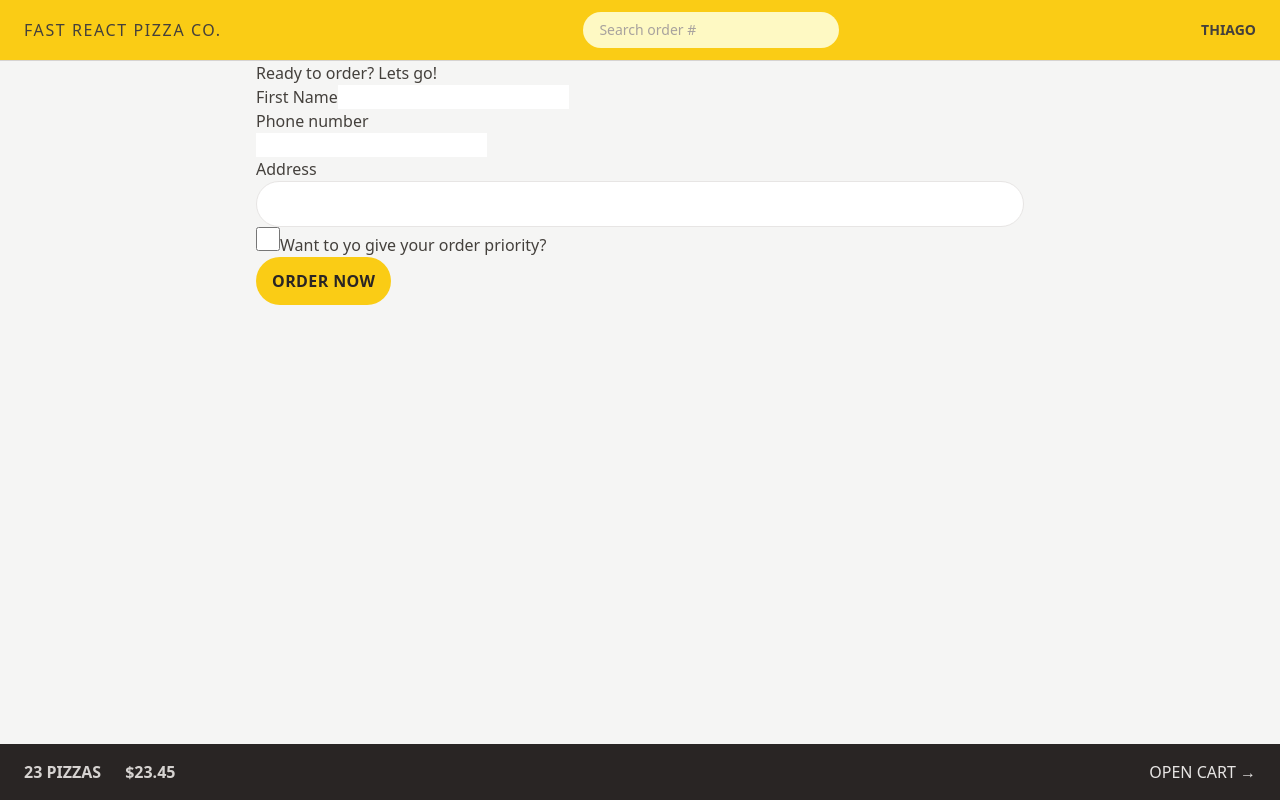
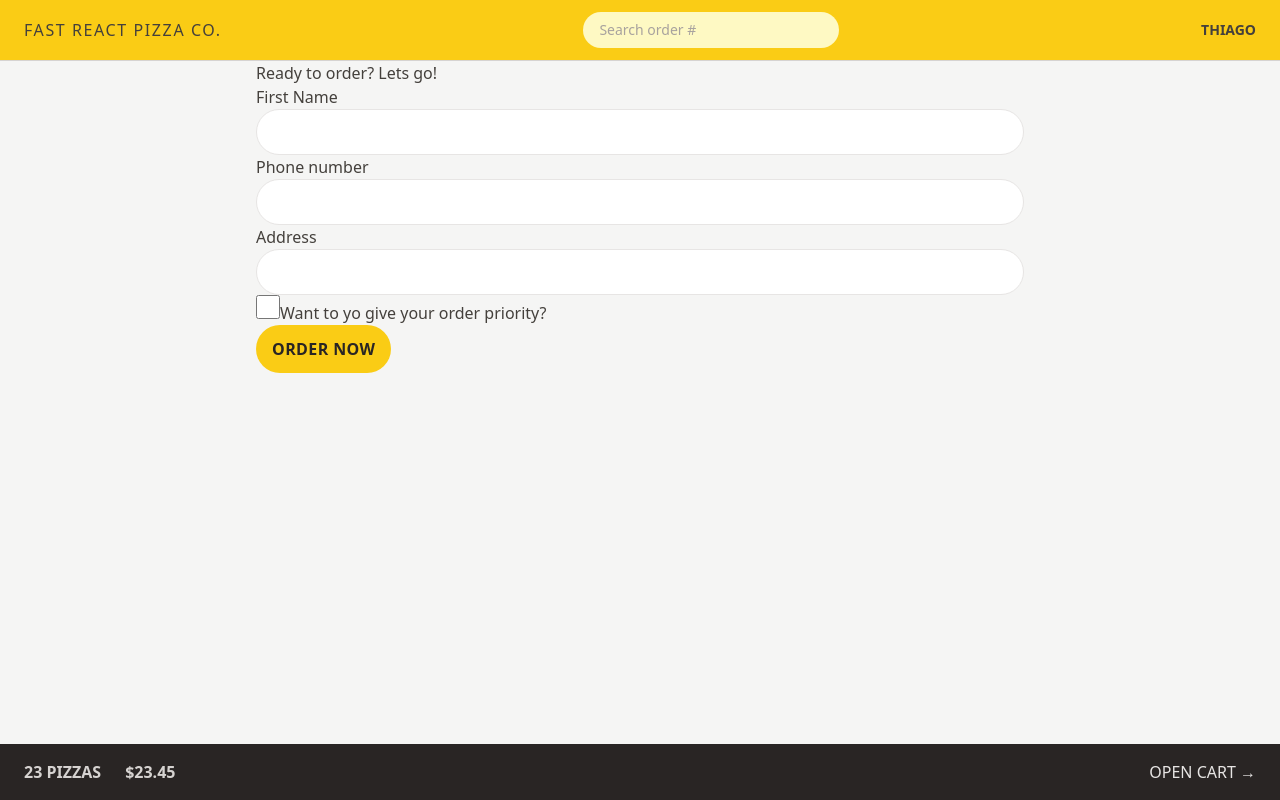
Before and after one commit to thiagopdo/fast-pizza-react, a React (Vite) app: page /order/new in a window 1280 px wide. Built offline with nearby package versions, Linux system fonts and the light colour scheme.

Commit message:
created css class input

```diff
--- a/src/features/order/CreateOrder.jsx
+++ b/src/features/order/CreateOrder.jsx
@@ -50,13 +50,13 @@
       <Form method="POST">
         <div>
           <label>First Name</label>
-          <input type="text" name="customer" required />
+          <input className="input" type="text" name="customer" required />
         </div>
 
         <div>
           <label>Phone number</label>
           <div>
-            <input type="tel" name="phone" required />
+            <input className="input" type="tel" name="phone" required />
           </div>
           {formErrors?.phone && <p>{formErrors.phone}</p>}
         </div>
@@ -64,12 +64,7 @@
         <div>
           <label>Address</label>
           <div>
-            <input
-              className="w-full rounded-full border border-stone-200 px-4 py-2 text-sm transition-all duration-300 focus:outline-none focus:ring focus:ring-yellow-400 md:px-6 md:py-3"
-              type="text"
-              name="address"
-              required
-            />
+            <input className="input" type="text" name="address" required />
           </div>
         </div>
 
--- a/src/index.css
+++ b/src/index.css
@@ -2,41 +2,48 @@
 @tailwind components;
 @tailwind utilities;
 
-/* body {
-  font-family: system-ui, -apple-system, BlinkMacSystemFont, 'Segoe UI', Roboto,
-    Oxygen, Ubuntu, Cantarell, 'Open Sans', 'Helvetica Neue', sans-serif;
-  background-color: #f7f7f7;
-  color: #444;
+@layer components {
+  .input {
+    @apply w-full rounded-full border border-stone-200 px-4 py-2 text-sm transition-all duration-300 focus:outline-none focus:ring focus:ring-yellow-400 md:px-6 md:py-3;
+  }
 }
-
-.layout {
-  display: grid;
-  grid-template-rows: auto 1fr auto;
-  gap: 32px;
-  height: 100dvh;
-} */
 
 /* https://dev.to/afif/i-made-100-css-loaders-for-your-next-project-4eje */
 .loader {
   width: 45px;
   aspect-ratio: 0.75;
   --c: no-repeat linear-gradient(#333 0 0);
-  background: var(--c) 0% 50%, var(--c) 50% 50%, var(--c) 100% 50%;
+  background:
+    var(--c) 0% 50%,
+    var(--c) 50% 50%,
+    var(--c) 100% 50%;
   background-size: 20% 50%;
   animation: loading 1s infinite linear;
 }
 
 @keyframes loading {
   20% {
-    background-position: 0% 0%, 50% 50%, 100% 50%;
+    background-position:
+      0% 0%,
+      50% 50%,
+      100% 50%;
   }
   40% {
-    background-position: 0% 100%, 50% 0%, 100% 50%;
+    background-position:
+      0% 100%,
+      50% 0%,
+      100% 50%;
   }
   60% {
-    background-position: 0% 50%, 50% 100%, 100% 0%;
+    background-position:
+      0% 50%,
+      50% 100%,
+      100% 0%;
   }
   80% {
-    background-position: 0% 50%, 50% 50%, 100% 100%;
+    background-position:
+      0% 50%,
+      50% 50%,
+      100% 100%;
   }
 }
```
